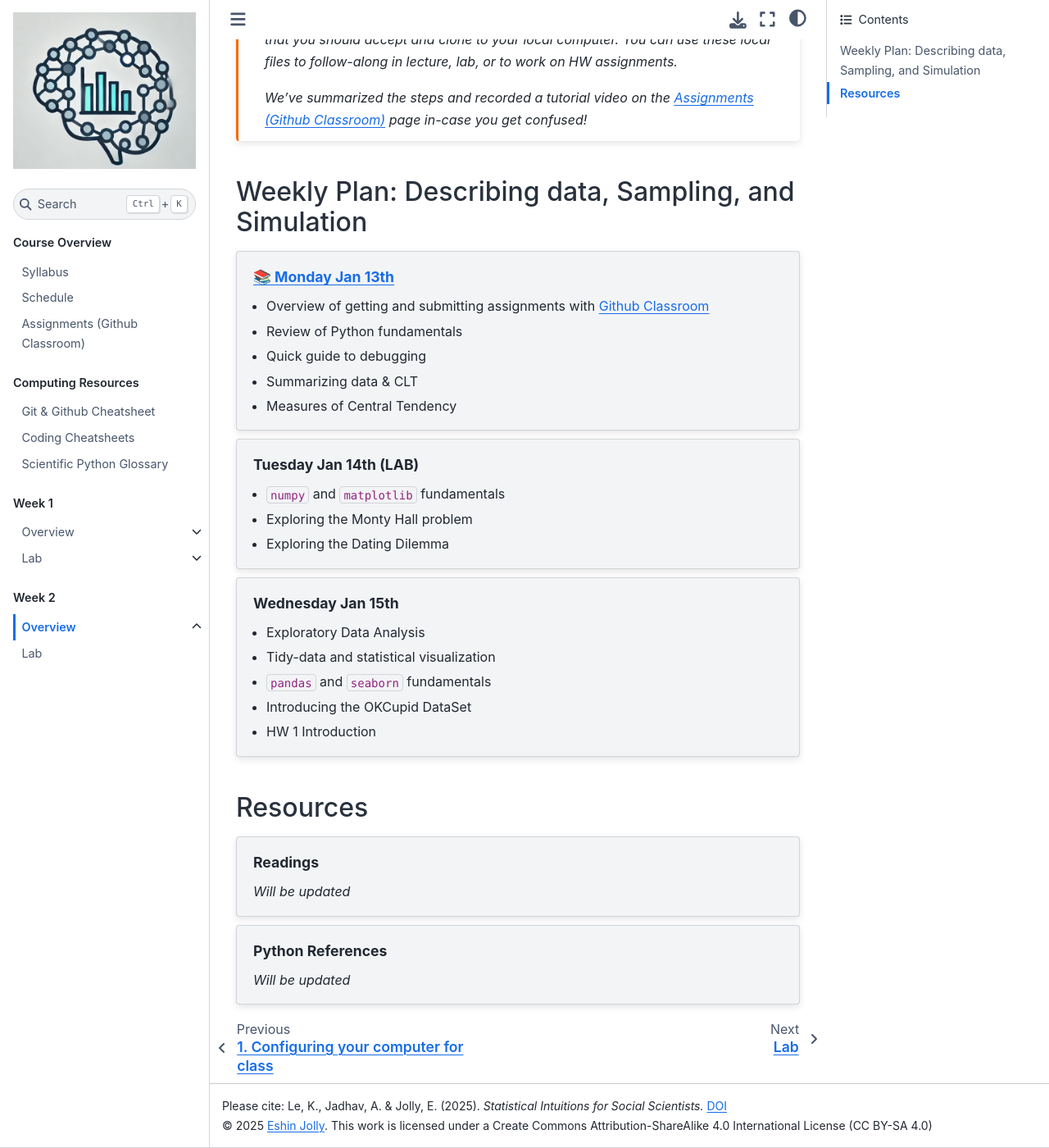
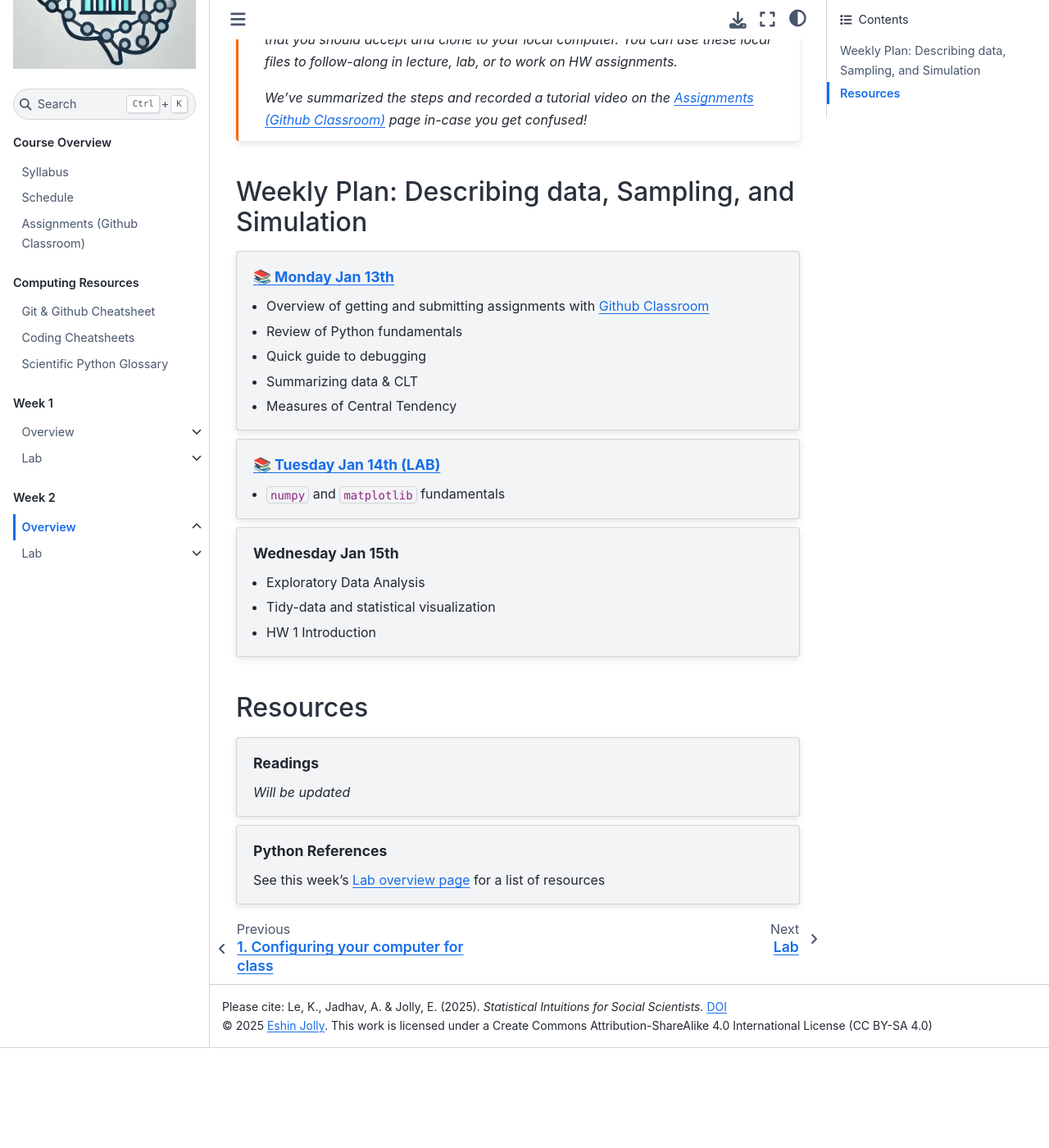
Before and after one commit to psyc201b/PSYC-201B, a Jupyter Book: the page built from lectures/wk2/overview.md, in a window 1280 px wide and 1400 px high, scrolled down 387 px. Shown: the whole window at 82% size. Built offline with Jupyter Book 1.0.4 settings and Sphinx 7.4.7 and the Sphinx Book theme 1.1.4, drawn with Linux system fonts in a browser that asks for light colours; pages that are not in the unit, such as notebooks, are missing from menus; after the commit the page ends 1665 px from its top, so only the background shows below that.

Commit message:
add lab notebooks to website

````diff
--- a/_toc.yml
+++ b/_toc.yml
@@ -37,3 +37,6 @@
       - file: lectures/wk2/03_CLT
       - file: lectures/wk2/04_central_tendency
     - file: labs/2/overview
+      sections:
+      - file: labs/2/numpy
+      - file: labs/2/matplotlib
--- a/lectures/wk2/overview.md
+++ b/lectures/wk2/overview.md
@@ -21,18 +21,16 @@
 - Measures of Central Tendency
 ```
 
-```{topic} Tuesday Jan 14th (LAB)
+```{topic} [📚 Tuesday Jan 14th (LAB)](https://classroom.github.com/a/_8LpMasX)
 - `numpy` and `matplotlib` fundamentals
-- Exploring the Monty Hall problem
-- Exploring the Dating Dilemma
 ```
 
 ```{topic} Wednesday Jan 15th
 - Exploratory Data Analysis
 - Tidy-data and statistical visualization
-- `pandas` and `seaborn` fundamentals
-- Introducing the OKCupid DataSet
 - HW 1 Introduction
+<!-- - `pandas` and `seaborn` fundamentals -->
+<!-- - Introducing the OKCupid DataSet -->
 ```
 
 ## Resources
@@ -43,5 +41,5 @@
 ```
 
 ```{topic} Python References
-*Will be updated*
+See this week's [Lab overview page](/labs/2/overview) for a list of resources
 ```
````
Also changed, not shown: labs/2/overview.md (+18 -7 lines), 1 other file.
